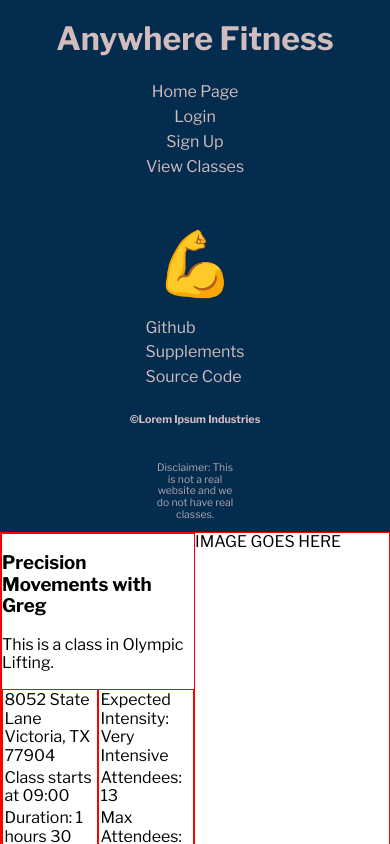
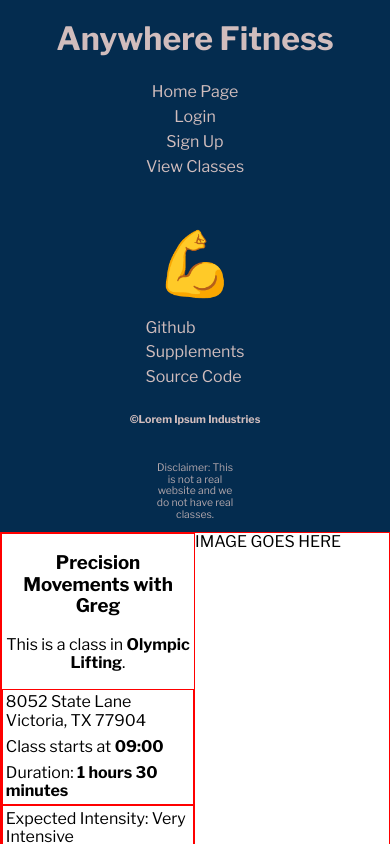
Before and after one commit to ft-anywhere-fitness/Full-Time-Anywhere-Fitness-Front-End, a React (Create React App) app: page /classes in a window 390 px wide. Shown: the top 844 px of the page. Built offline with nearby package versions, Linux system fonts and the light colour scheme.

Commit message:
filling out more styling on Class.js. Added a function that checks if the class is full and returns a message saying the class is full if needed.

```diff
--- a/src/components/Class.js
+++ b/src/components/Class.js
@@ -19,24 +19,32 @@ const Class = (props) => {
   //   return timeString;
   // }
 
+  const isFull= () =>{
+    if(currentlyEnrolled >= classSizeLimit){
+      return (
+        <p>This class is full.</p>
+      )
+    }
+  }
 
   return (
 
     <div className ='class-container'>
      <section className= 'info-container'>
         <h3 className='class-name-container'>{name}</h3>
-        <p className= 'class-info-item'>This is a class in {type}.</p>
+        <p className= 'class-info-item class-type'>This is a class in <span className='class-bold'>{type}</span>.</p>
         <div className = 'class-details-container'>
           <div className='class-location-times'>
             <p className= 'class-info-item'>{location} </p>
-            <p className= 'class-info-item'>Class starts at {startTime}</p>
-            <p className= 'class-info-item'>Duration: {duration.hours} hours {duration.minutes} minutes</p>
+            <p className= 'class-info-item'>Class starts at <span className='class-bold'>{startTime}</span></p>
+            <p className= 'class-info-item'>Duration: <span className='class-bold'>{duration.hours} hours {duration.minutes} minutes</span></p>
           </div>
 
           <div className='intensity-attendees-container'>
             <p className= 'class-info-item'>Expected Intensity: {intensityLevel}</p>
             <p className= 'class-info-item'>Attendees: {currentlyEnrolled}</p>
             <p className= 'class-info-item'>Max Attendees: {classSizeLimit}</p>
+            {isFull()}
           </div>
         </div>
       </section>
@@ -48,3 +56,5 @@ const Class = (props) => {
 };
 
 export default Class;
+
+<span className='class-bold'></span>
--- a/src/index.css
+++ b/src/index.css
@@ -435,11 +435,18 @@ nav {
   width: 50%;
   border: 1px solid red;
 }
+.class-name-container,
+.class-type {
+  text-align: center;
+}
 .img-container {
   width: 50%;
 }
 .class-details-container {
   display: flex;
+}
+.class-bold {
+  text-emphasis: bold;
 }
 .class-location-times,
 .intensity-attendees-container {
@@ -454,3 +461,16 @@ nav {
   margin: 1.25% 0.75%;
   padding: 0.75%;
 }
+.class-bold {
+  font-weight: bold;
+}
+@media (max-width: 620px) {
+  .class-details-container {
+    display: flex;
+    flex-direction: column;
+  }
+  .class-location-times,
+  .intensity-attendees-container {
+    width: 100%;
+  }
+}
--- a/src/less/class.less
+++ b/src/less/class.less
@@ -18,13 +18,20 @@
     border: 1px solid red;
 }
 
+.class-name-container, .class-type{
+text-align: center;
+}
+
 .img-container{
     width: 50%;
 }
 
 .class-details-container{
     display: flex;
+}
 
+.class-bold{
+    text-emphasis: bold;
 }
 
 .class-location-times, .intensity-attendees-container{
@@ -39,3 +46,18 @@
     margin: 1.25% 0.75%;
     padding: 0.75%;
 }
+
+.class-bold{
+    font-weight: bold;
+}
+
+@media(max-width: 620px) {
+    .class-details-container{
+        display: flex;
+        flex-direction: column;
+    }
+
+    .class-location-times, .intensity-attendees-container{
+        width: 100%;
+    }
+}
```
